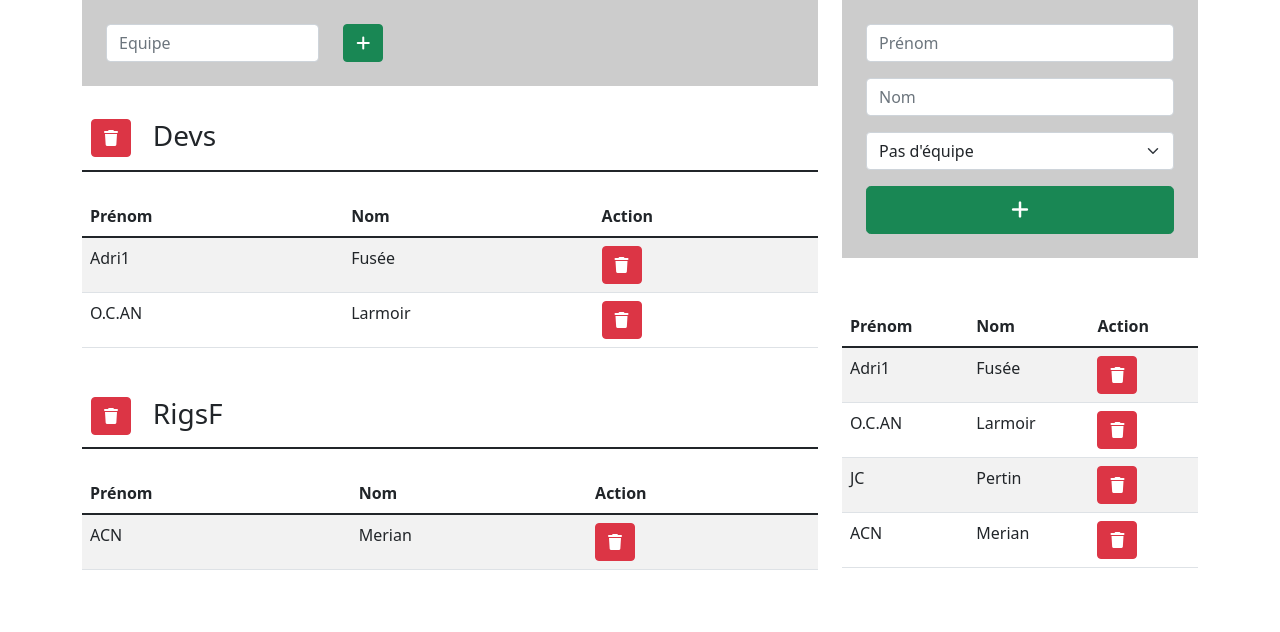
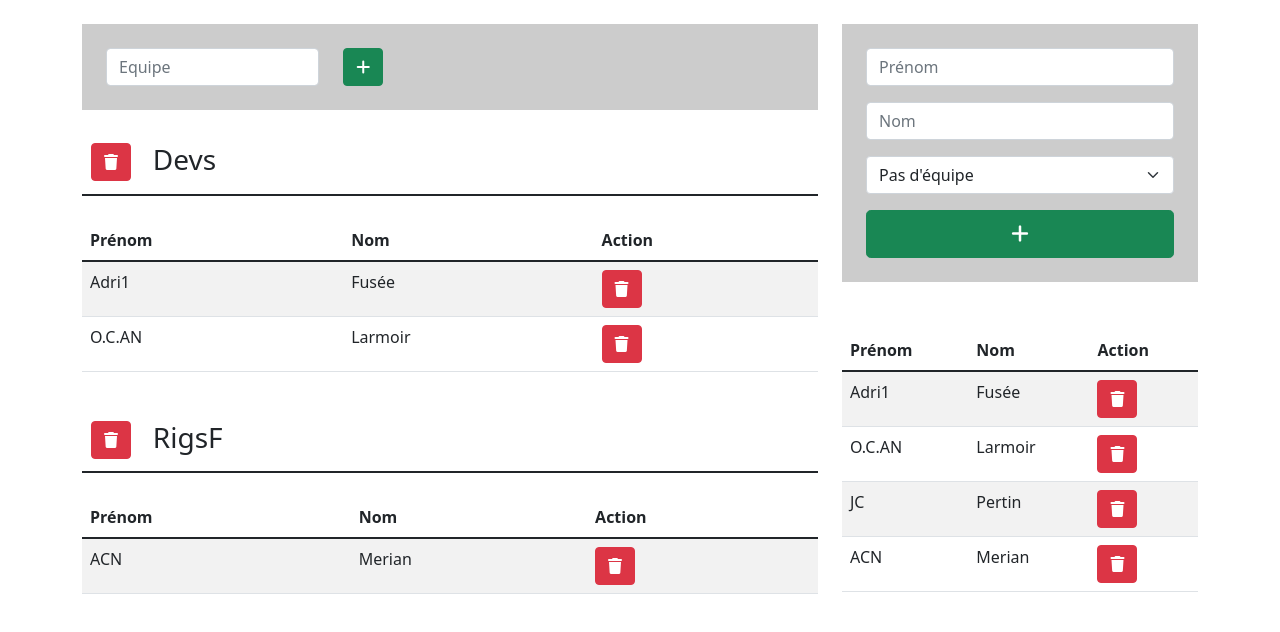
Before and after one commit to hbourniche20/eni-tp-03, an Angular app: page / in a window 1280 px wide. Shown: the top 632 px of the page. Built offline with nearby package versions, Linux system fonts and the light colour scheme.

Commit message:
create personne component added

```diff
--- a/src/app/app.component.html
+++ b/src/app/app.component.html
@@ -1,46 +1,14 @@
 
-<div class="container" id="team">
+<div class="container pt-4" id="team">
   <div class="row">
     <div class="col-md-8">
       <app-equipes [entreprise]="entreprise"></app-equipes>
     </div>
   <div class="col-md-4">
     <div class="bg-gris p-4">
-      <div class="mb-3">
-        <input
-          [(ngModel)]="personnePrenom"
-          class="form-control"
-          aria-label="Prénom"
-          placeholder="Prénom"
-          (keyup.enter)="ajouterPersonne()"
-        />
-      </div>
-      <div class="mb-3">
-        <input
-          [(ngModel)]="personneNom"
-          class="form-control"
-          aria-label="prenom"
-          placeholder="Nom"
-          (keyup.enter)="ajouterPersonne()"
-        />
-      </div>
-      <div class="mb-3">
-        <select
-          [(ngModel)]="equipeSelected"
-          aria-label="Equipe"
-          class="form-select"
-        >
-          <option value="-1">Pas d'équipe</option>
-          <option *ngFor="let equipe of entreprise.equipes" [value]="equipe.id">
-            {{equipe.nom}}
-          </option>
-        </select>
-      </div>
-      <button
-        class="btn btn-success btn-lg col-12"
-        (click)="ajouterPersonne()">
-        <i class="fa fa-plus"></i>
-      </button>
+      <app-create-personne
+        [entreprise]="entreprise"
+      ></app-create-personne>
     </div>
     <!-- divUser -->
 
--- a/src/app/app.component.ts
+++ b/src/app/app.component.ts
@@ -11,17 +11,6 @@ export class AppComponent {
 
   entreprise = new Entreprise("Cosling");
 
-  personneNom = "";
-  personnePrenom = "";
-  equipeSelected = "-1";
-
-  ajouterPersonne() {
-    this.entreprise.addMemberToTeam(this.personneNom, this.personnePrenom, parseInt(this.equipeSelected));
-    this.personneNom = "";
-    this.personnePrenom= "";
-    this.equipeSelected = "-1";
-  }
-
   enleverPersonne(id: number) {
     this.entreprise.deletePersonne(id);
   }
--- a/src/app/app.module.ts
+++ b/src/app/app.module.ts
@@ -6,13 +6,15 @@ import {FormsModule} from "@angular/forms";
 import { EquipesComponent } from './equipes/equipes.component';
 import { EquipeComponent } from './equipes/equipe/equipe.component';
 import { PersonnesComponent } from './personnes/personnes.component';
+import { CreatePersonneComponent } from './create-personne/create-personne.component';
 
 @NgModule({
   declarations: [
     AppComponent,
     EquipesComponent,
     EquipeComponent,
-    PersonnesComponent
+    PersonnesComponent,
+    CreatePersonneComponent
   ],
     imports: [
         BrowserModule,
--- /dev/null
+++ b/src/app/create-personne/create-personne.component.html
@@ -0,0 +1,35 @@
+<div class="mb-3">
+  <input
+    [(ngModel)]="personnePrenom"
+    class="form-control"
+    aria-label="Prénom"
+    placeholder="Prénom"
+    (keyup.enter)="ajouterPersonne()"
+  />
+</div>
+<div class="mb-3">
+  <input
+    [(ngModel)]="personneNom"
+    class="form-control"
+    aria-label="prenom"
+    placeholder="Nom"
+    (keyup.enter)="ajouterPersonne()"
+  />
+</div>
+<div class="mb-3">
+  <select
+    [(ngModel)]="equipeSelected"
+    aria-label="Equipe"
+    class="form-select"
+  >
+    <option value="-1">Pas d'équipe</option>
+    <option *ngFor="let equipe of entreprise.equipes" [value]="equipe.id">
+      {{equipe.nom}}
+    </option>
+  </select>
+</div>
+<button
+  class="btn btn-success btn-lg col-12"
+  (click)="ajouterPersonne()">
+  <i class="fa fa-plus"></i>
+</button>
--- /dev/null
+++ b/src/app/create-personne/create-personne.component.ts
@@ -0,0 +1,28 @@
+import {Component, Input, OnInit} from '@angular/core';
+import {Entreprise} from "../Entreprise";
+
+@Component({
+  selector: 'app-create-personne',
+  templateUrl: './create-personne.component.html',
+  styleUrls: ['./create-personne.component.scss']
+})
+export class CreatePersonneComponent implements OnInit {
+
+  @Input() entreprise: Entreprise = new Entreprise();
+
+  personneNom = "";
+  personnePrenom = "";
+  equipeSelected = "-1";
+
+  constructor() { }
+
+  ngOnInit(): void {
+  }
+
+  ajouterPersonne() {
+    this.entreprise.addMemberToTeam(this.personneNom, this.personnePrenom, parseInt(this.equipeSelected));
+    this.personneNom = "";
+    this.personnePrenom= "";
+    this.equipeSelected = "-1";
+  }
+}
```
Also changed, not shown: src/app/create-personne/create-personne.component.scss (added).
